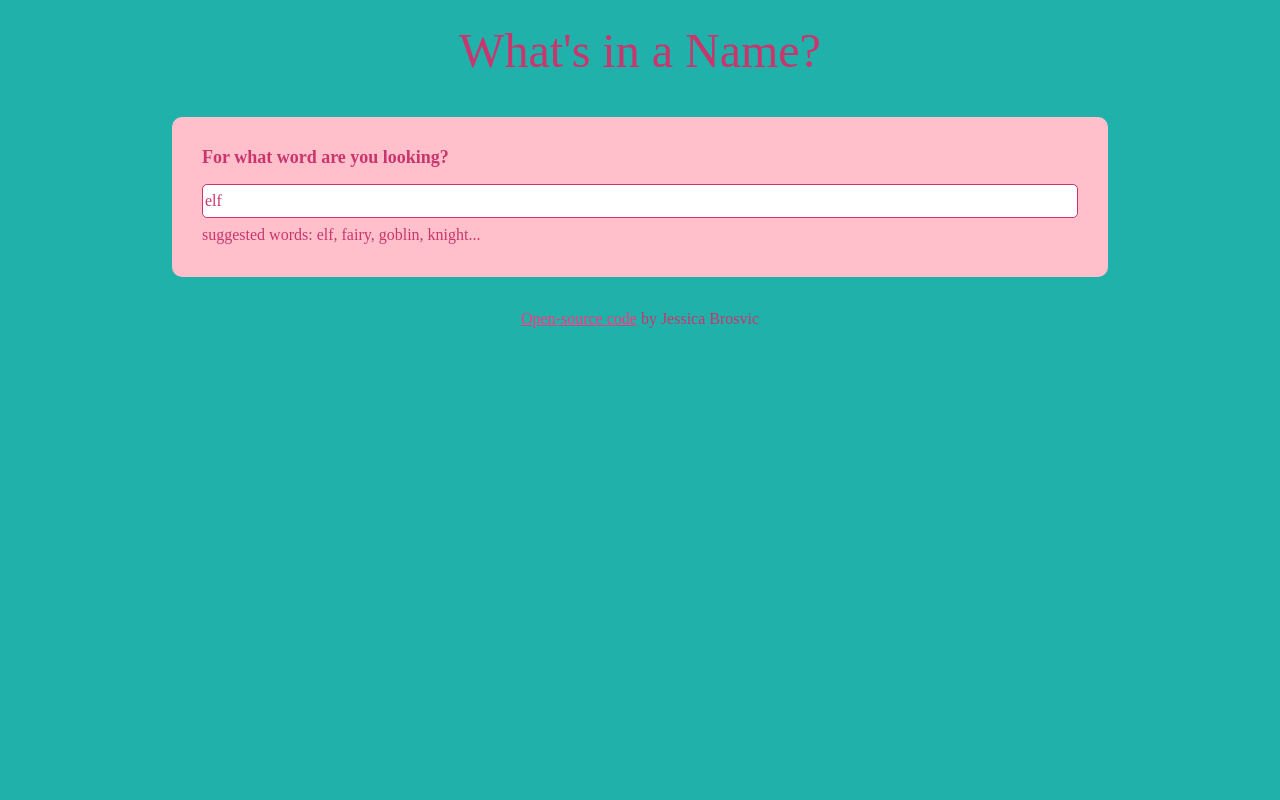
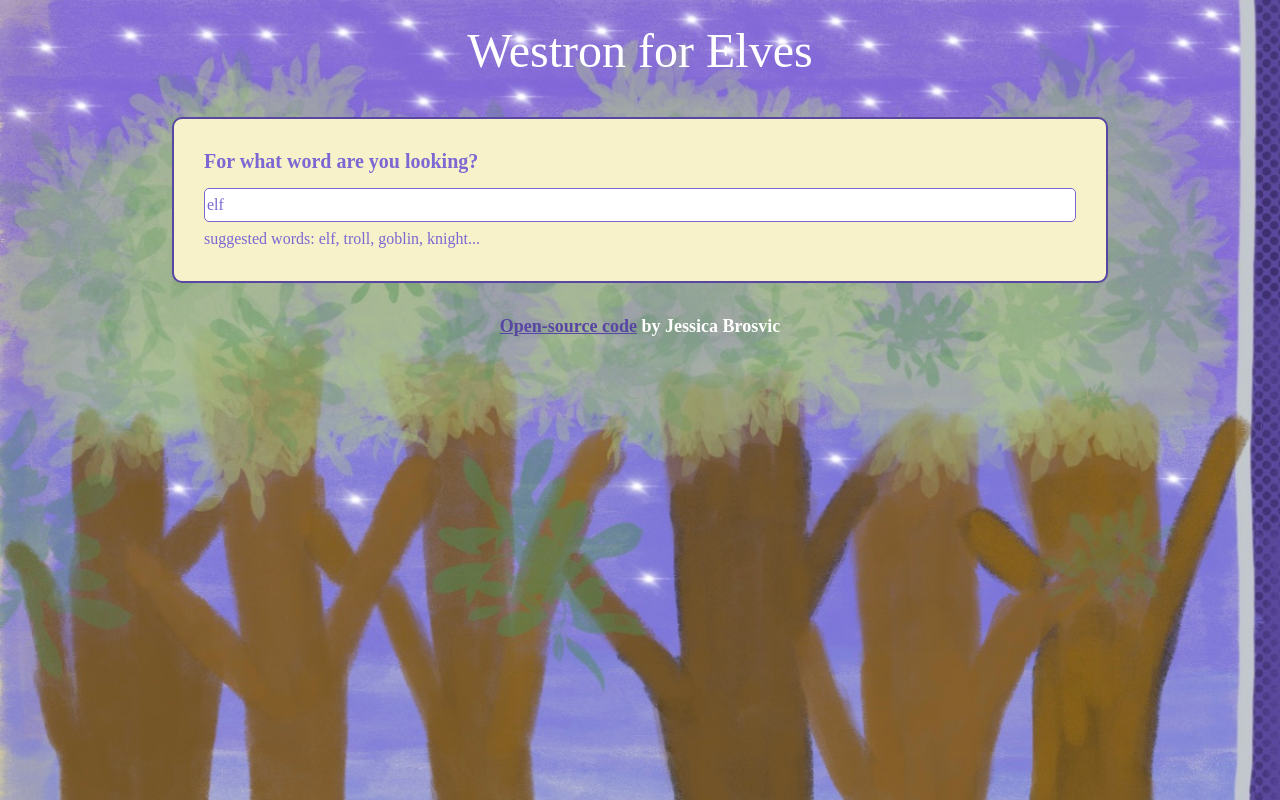
Before and after one commit to helketari/react-dictionary, a React (Create React App) app: page / in a window 1280 px wide. Built offline with nearby package versions, Linux system fonts and the light colour scheme; no server answers.

Commit message:
Added background image and restyled colors

```diff
--- a/src/App.css
+++ b/src/App.css
@@ -1,5 +1,7 @@
 body {
-  background: lightseagreen;
+  background-image: url("./Background.jpeg");
+  background-size: cover;
+  background-repeat: no-repeat;
 }
 
 .App {
@@ -9,7 +11,7 @@ body {
 
 .container {
   font-family: cursive;
-  color: #c9356c;
+  color: #7c67d3;
 }
 
 .App-header {
@@ -17,17 +19,23 @@ body {
   text-align: center;
   padding-top: 15px;
   margin-bottom: 30px;
+  color: white;
 }
 
 .GitHub-link {
+  color: white;
+  font-size: 18px;
+  font-weight: bold;
   text-align: center;
   margin: 30px 0;
 }
 
 a {
-  color: #ff347f;
+  color: #5846a3;
+  font-size: 18px;
+  font-weight: bold;
 }
 
 a:hover {
-  color: #f48db4;
+  color: white;
 }
--- a/src/App.js
+++ b/src/App.js
@@ -1,11 +1,14 @@
+import React from "react";
+import BackgroundImage from "./Background.jpeg";
 import "./App.css";
 import Dictionary from "./Dictionary";
 
 export default function App() {
   return (
     <div className="App">
+      <div className="bg_image">
         <div className="container">
-        <header className="App-header">What's in a Name?</header>
+          <header className="App-header">Westron for Elves</header>
           <main>
             <Dictionary defaultKeyword="elf" />
           </main>
@@ -21,5 +24,6 @@ export default function App() {
           </footer>
         </div>
       </div>
+    </div>
   );
 }
--- a/src/Dictionary.css
+++ b/src/Dictionary.css
@@ -1,14 +1,14 @@
 h1 {
-  font-size: 18px;
+  font-size: 20px;
   font-weight: bold;
   margin-bottom: 15px;
 }
 
 section {
-  background: pink;
+  background: #f7f2ca;
+  border: 2px solid #5846a3;
   padding: 30px;
   border-radius: 10px;
-  box-shadow: 0px, 5px, 15px rgba(0, 0, 0, 0.7);
   margin: 20px 0;
 }
 
@@ -16,8 +16,8 @@ input {
   width: 100%;
   border-radius: 5px;
   padding: 4px 2px;
-  color: #c9356c;
-  border: 1px solid #c9356c;
+  color: #7c67d1;
+  border: 1px solid #7c67d1;
 }
 
 .hint {
--- a/src/Dictionary.js
+++ b/src/Dictionary.js
@@ -56,7 +56,7 @@ export default function Dicitionary(props) {
             />
           </form>
           <div className="hint">
-            suggested words: elf, fairy, goblin, knight...
+            suggested words: elf, troll, goblin, knight...
           </div>
         </section>
         <Results results={results} />
--- a/src/Phonetics.css
+++ b/src/Phonetics.css
@@ -3,7 +3,7 @@
 }
 
 .Phonetics a {
-  border: 1px solid #c9356c;
+  border: 1px solid #7c67d1;
   text-decoration: none;
   padding: 5px 10px;
   margin-right: 10px;
@@ -12,6 +12,6 @@
 }
 
 .Phonetics a:hover {
-  background: #f48db4;
-  color: white;
+  background: #7f86d3;
+  color: #f7f2ca;
 }
--- a/src/Results.css
+++ b/src/Results.css
@@ -1,5 +1,5 @@
 h2 {
-  font-size: 36px;
+  font-size: 30px;
   font-weight: bold;
   line-height: 1.5;
 }
```
Also changed, not shown: src/Background.jpeg (added). Lines whose indentation alone changed are shown as unchanged.
